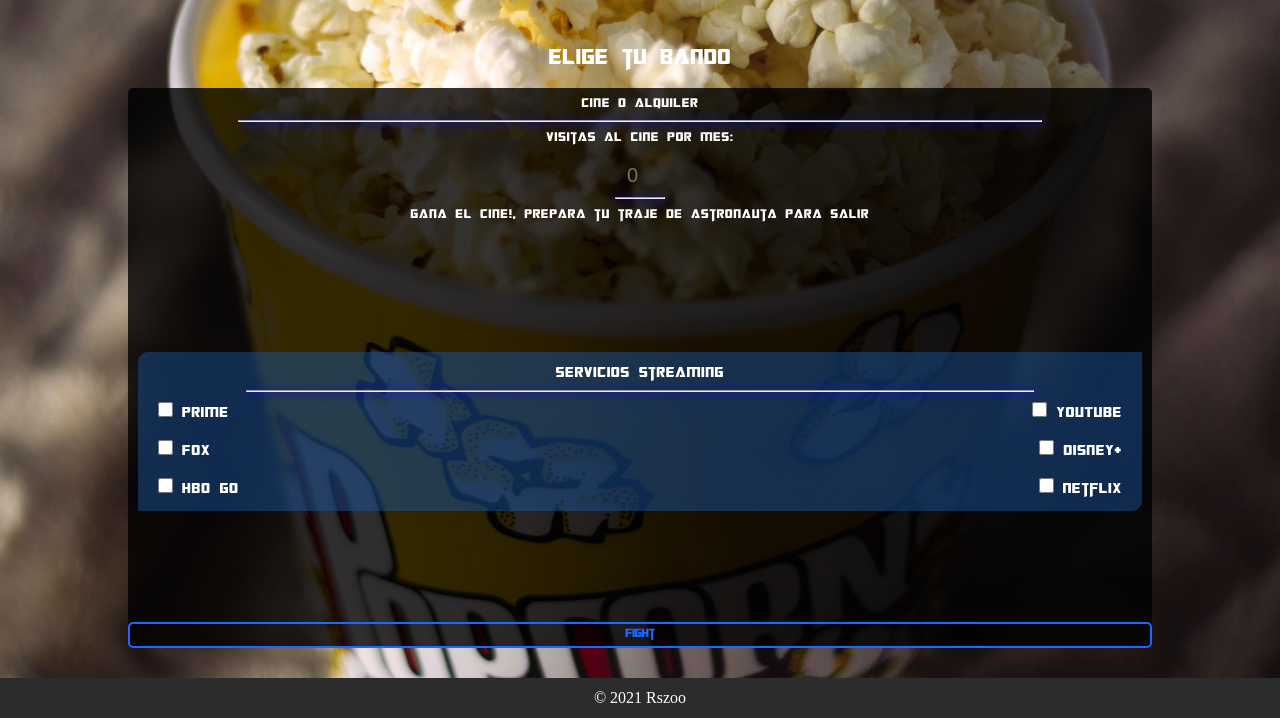
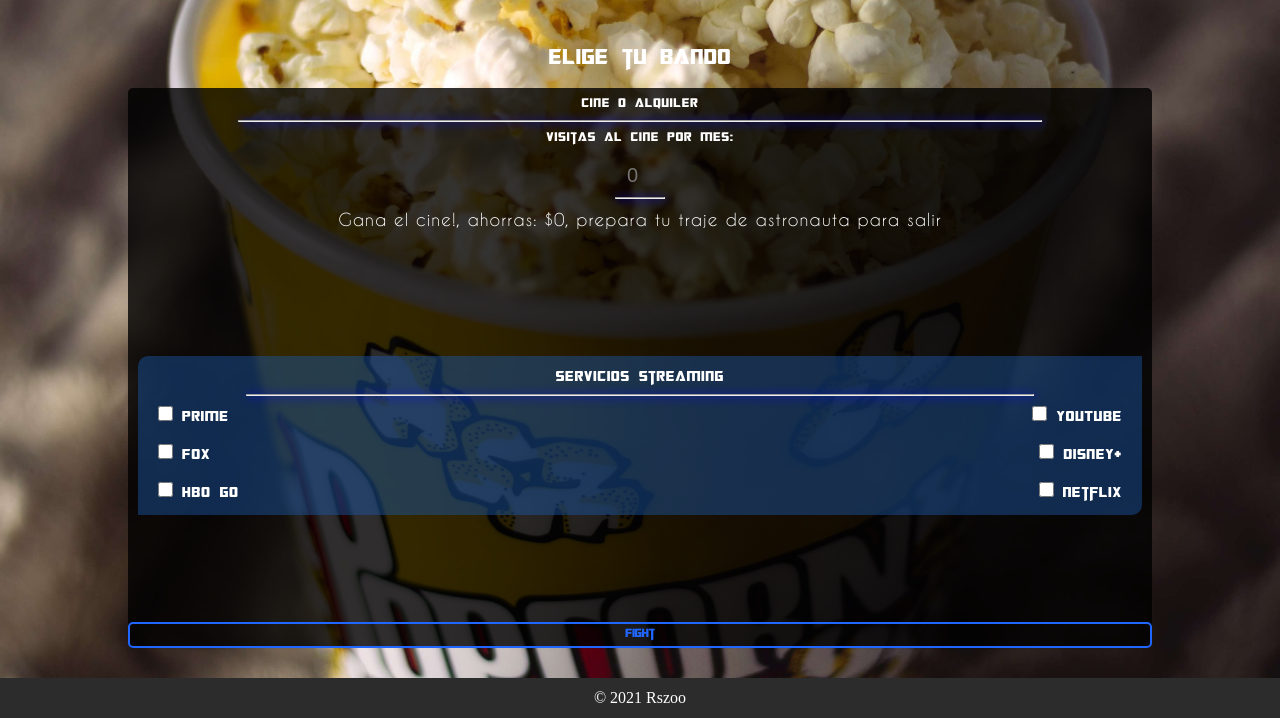
Before and after one commit to Rszooc/rszooc.github.io, a plain HTML site: page index.html in a window 1280 px wide. Both pictures are taken after a click on the button "Fight". Shown: the part 82-800 px from the top of the page. Drawn offline with Linux system fonts and the light colour scheme.

Commit message:
Ajustes de estetica de la página

```diff
--- a/css/estilos.css
+++ b/css/estilos.css
@@ -10,7 +10,11 @@
     font-family: 'TransformersMovie';
     src: url(/fonts/TransformersMovie.ttf);
 }
-/* Valores recomendados de inicialización */
+@font-face {
+    font-family: 'CaviarDreams';
+    src: url(/fonts/CaviarDreams.ttf);
+}
+/* Valores default */
 * {
     box-sizing: border-box;
     margin: 0;
@@ -180,6 +184,8 @@ body {
 }
 
 #auxiliar {
+    font-family: 'CaviarDreams';
+    font-size: 1.7rem;
     padding: 1rem;
     text-align: center;
 }
--- a/js/index.js
+++ b/js/index.js
@@ -23,28 +23,13 @@ function testeoJava() {
     const servicios = sumaStreaming();
     document.getElementById('moviesText').style.display = 'none';
     if (cine > servicios) {
+        const diferencia = cine-servicios;
         const message = document.getElementById('auxiliar');
-        message.innerText = 'Gana los streaming!, bienvenido pagos domicialiados';
-        // console.log('Gana los streaming!, bienvenido pagos domicialiados');
+        message.innerText = `Gana los streaming! ahorras: $${diferencia}, bienvenido pagos domicialiados`;
     }
     else {
+        const diferencia = servicios-cine;
         const message = document.getElementById('auxiliar');
-        message.innerText = 'Gana el cine!, prepara tu traje de astronauta para salir';
-        // console.log('Gana el cine!, prepara tu traje de astronauta para salir');
+        message.innerText = `Gana el cine!, ahorras: $${diferencia}, prepara tu traje de astronauta para salir`;
     }
-    // return servicios + cine;
 }
-
-
-
-// Experimentos
-/*
-* Valores boletos de cine
-    const costos = [56,48,50];
-    function mediana(costos) {
-    const suma = (total,numero) => total + numero;
-    const acumulado = costos.reduce(suma,0);
-    resultado = acumulado/costos.length;
-    return resultado;
-}
- */
```
Also changed, not shown: fonts/CaviarDreams.ttf (added).
